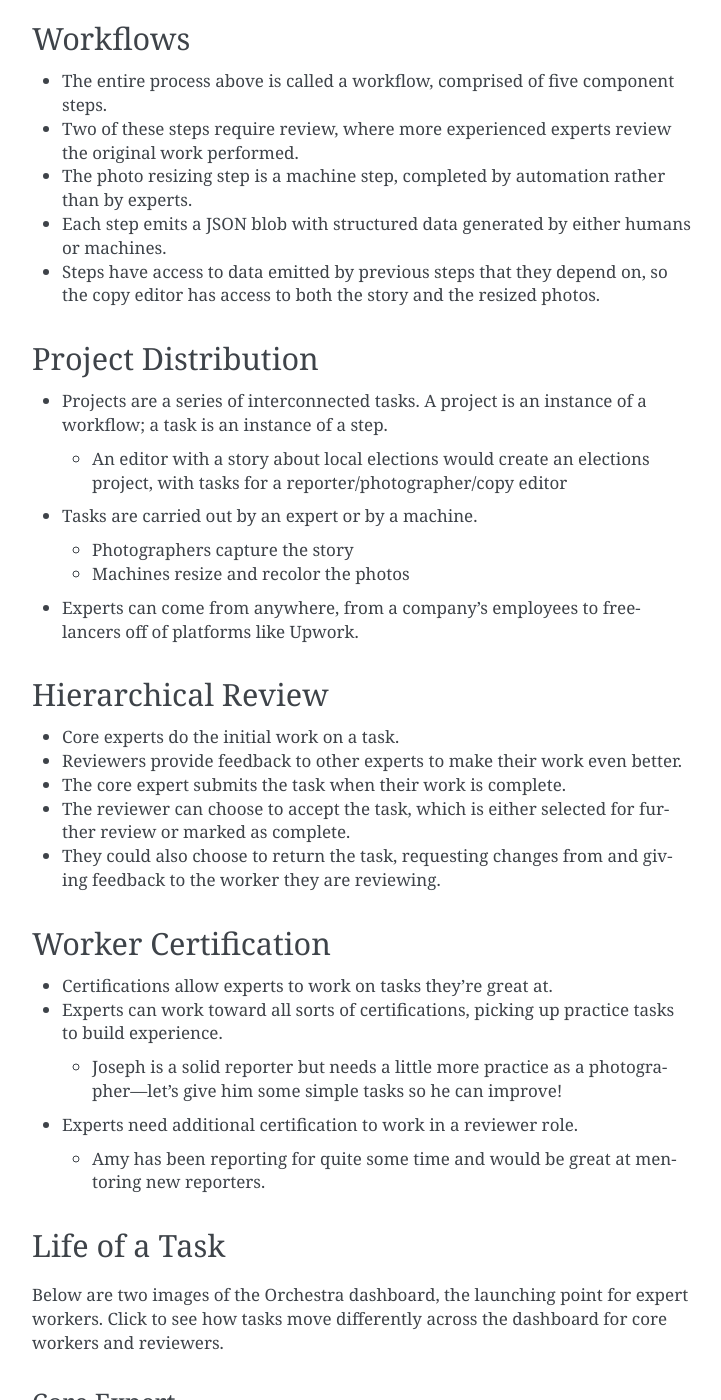
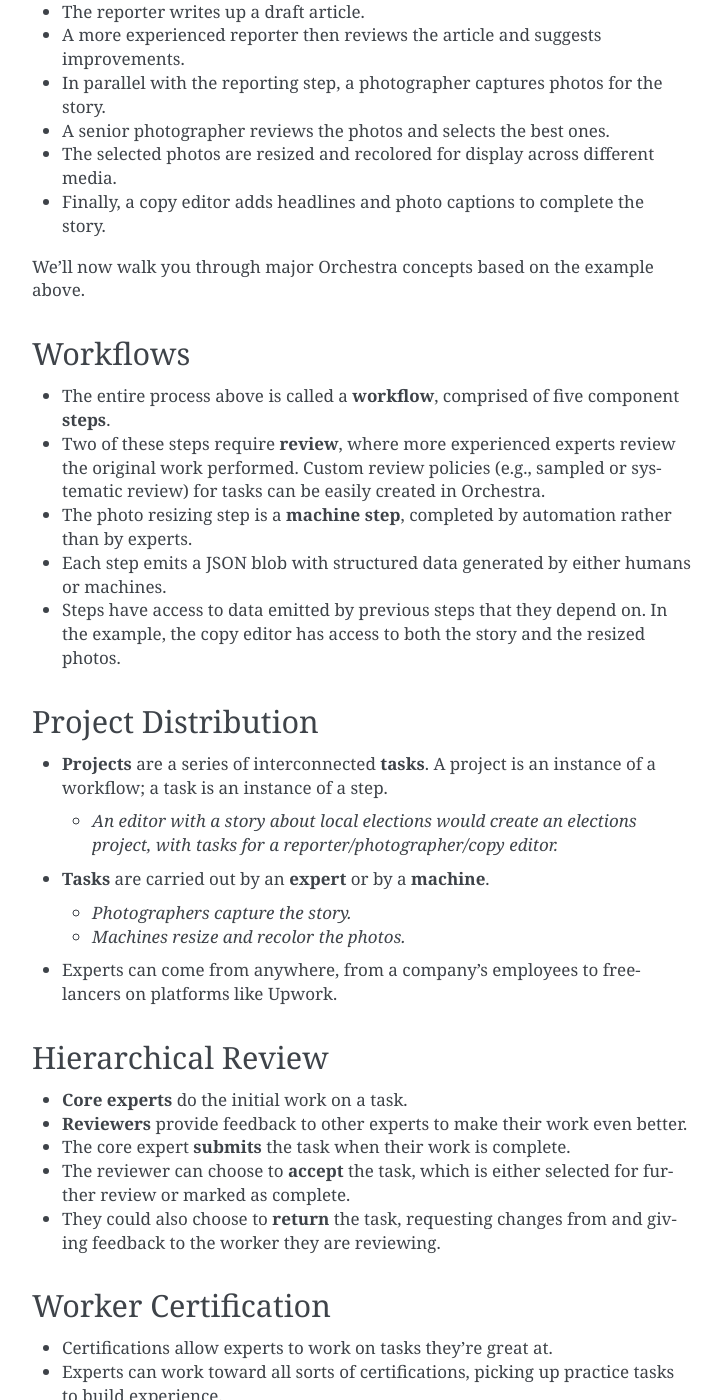
Before and after one commit to b12io/orchestra, a Sphinx documentation site: the page built from docs/source/concepts.rst, in a window 1280 px wide and 1400 px high, scrolled down 483 px. Shown: the whole window, without its empty margins (388-1109 px from the left). Built offline with Sphinx 7.4.7, drawn with Linux system fonts in a browser that asks for light colours; some of the changed text lies outside the part shown.

Commit message:
Add API reference and update docs from website copy

```diff
--- a/docs/source/concepts.rst
+++ b/docs/source/concepts.rst
@@ -2,6 +2,9 @@
 ============
 
 Let's first recap our example reporting workflow:
+
+.. image:: ../static/img/journalism_workflow/workflow.png
+   :height: 300px
 
 - An editor finds a good story and sends a reporter off to investigate.
 - The reporter writes up a draft article.
@@ -16,34 +19,33 @@
 
 Workflows
 ---------
-- The entire process above is called a workflow, comprised of five component steps.
-- Two of these steps require review, where more experienced experts review the original work performed.
-- The photo resizing step is a machine step, completed by automation rather than by experts.
+- The entire process above is called a **workflow**, comprised of five component **steps**.
+- Two of these steps require **review**, where more experienced experts review the original work performed. Custom review policies (e.g., sampled or systematic review) for tasks can be easily created in Orchestra.
+- The photo resizing step is a **machine step**, completed by automation rather than by experts.
 - Each step emits a JSON blob with structured data generated by either humans or machines.
-- Steps have access to data emitted by previous steps that they depend on, so the copy editor has access to both the story and the resized photos.
+- Steps have access to data emitted by previous steps that they depend on. In the example, the copy editor has access to both the story and the resized photos.
 
 
 Project Distribution
 --------------------
-- Projects are a series of interconnected tasks. A project is an instance of a workflow; a task is an instance of a step.
+- **Projects** are a series of interconnected **tasks**. A project is an instance of a workflow; a task is an instance of a step.
 
-  - An editor with a story about local elections would create an elections project, with tasks for a reporter/photographer/copy editor
+  - *An editor with a story about local elections would create an elections project, with tasks for a reporter/photographer/copy editor.*
+- **Tasks** are carried out by an **expert** or by a **machine**.
 
-- Tasks are carried out by an expert or by a machine.
+  - *Photographers capture the story.*
+  - *Machines resize and recolor the photos.*
 
-  - Photographers capture the story
-  - Machines resize and recolor the photos
-
-- Experts can come from anywhere, from a company's employees to freelancers off of platforms like Upwork.
+- Experts can come from anywhere, from a company's employees to freelancers on platforms like Upwork.
 
 
 Hierarchical Review
 -------------------
-- Core experts do the initial work on a task.
-- Reviewers provide feedback to other experts to make their work even better.
-- The core expert submits the task when their work is complete.
-- The reviewer can choose to accept the task, which is either selected for further review or marked as complete.
-- They could also choose to return the task, requesting changes from and giving feedback to the worker they are reviewing.
+- **Core experts** do the initial work on a task.
+- **Reviewers** provide feedback to other experts to make their work even better.
+- The core expert **submits** the task when their work is complete.
+- The reviewer can choose to **accept** the task, which is either selected for further review or marked as complete.
+- They could also choose to **return** the task, requesting changes from and giving feedback to the worker they are reviewing.
 
 
 Worker Certification
@@ -51,11 +53,11 @@
 - Certifications allow experts to work on tasks they're great at.
 - Experts can work toward all sorts of certifications, picking up practice tasks to build experience.
 
-  - Joseph is a solid reporter but needs a little more practice as a photographer—let's give him some simple tasks so he can improve!
+  - *Joseph is a solid reporter but needs a little more practice as a photographer—let's give him some simple tasks so he can improve!*
 
 - Experts need additional certification to work in a reviewer role.
 
-  - Amy has been reporting for quite some time and would be great at mentoring new reporters.
+  - *Amy has been reporting for quite some time and would be great at mentoring new reporters.*
 
 
 Life of a Task
@@ -66,13 +68,13 @@
 
 Core Expert
 ~~~~~~~~~~~
-A core expert performs initial task work which will later be reviewed. The below diagram shows a task's movement through the core worker's dashboard.
+A core expert performs initial task work which will later be reviewed. The diagram below shows a task's movement through the core worker's dashboard.
 
 .. image:: ../static/img/core_lifecycle.jpg
 
 
 Reviewer
 ~~~~~~~~
-A reviewer evaluates the core expert's work and provides feedback. The below diagram shows a task's movement through a reviewer's dashboard.
+A reviewer evaluates the core expert's work and provides feedback. The diagram below shows a task's movement through a reviewer's dashboard.
 
 .. image:: ../static/img/reviewer_lifecycle.jpg
--- a/docs/source/core.rst
+++ b/docs/source/core.rst
@@ -1,5 +1,6 @@
 Core Reference
 =============
+**Core reference still in progress.**
 
 .. contents::
     :depth: 2
--- a/docs/source/motivation.rst
+++ b/docs/source/motivation.rst
@@ -1,8 +1,8 @@
 Our Motivation
 ==============
 
-Unlimited Labs has open sourced Orchestra as part of our goal to build a brighter future of work.
+`Unlimited Labs <http://unlimitedlabs.com/>`_ has open sourced Orchestra as part of our goal to build a brighter future of work.
 
-We are a startup based in NYC that is passionate about improving how people do creative and analytical work. We have a strong team of engineers, designers and dreamers who have worked extensively on systems that help people work productively online.
+We are a startup based in NYC that is passionate about improving how people do creative and analytical work. We have a strong team of engineers and designers who have worked extensively on systems that help people work productively online.
 
 Beyond focusing on profit, we believe that the products and experiences we design should be considerate of their greater social context and impact. To stay true to these values, we are in the process of becoming a `B-certified corporation <http://www.bcorporation.net/what-are-b-corps>`_.
```
Also changed, not shown: README.md (+3 -3 lines), docs/source/api.rst (+13 -0 lines).
